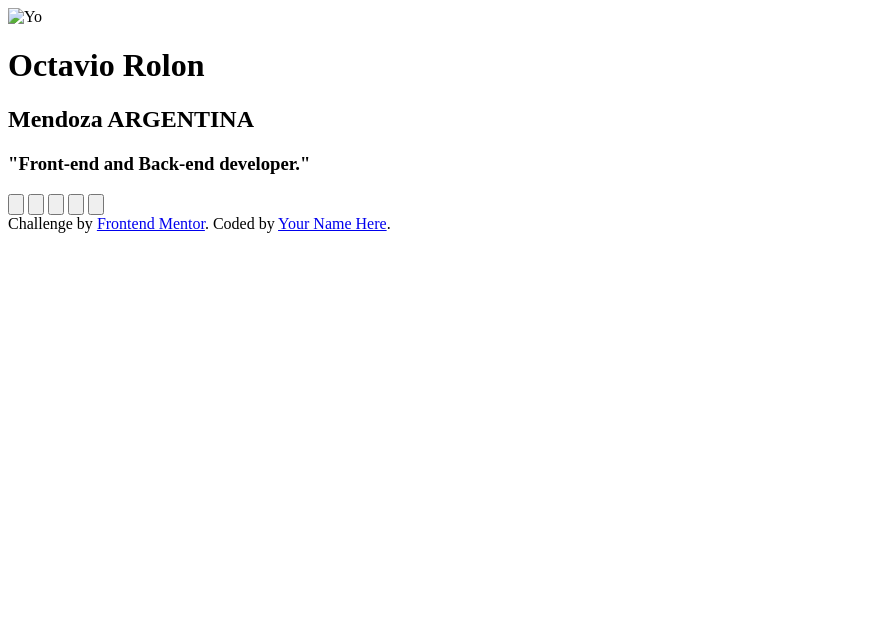
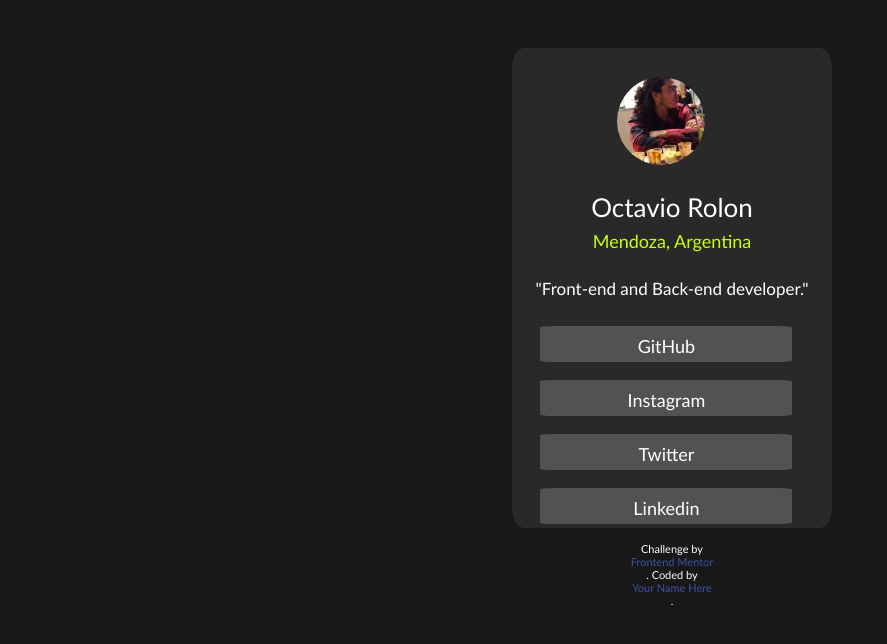
Before and after one commit to 0ct4vi0/Front-End-Mentor-Challenge-2, a website: page index.html in a window 1280 px wide. Shown: the whole page, without its empty margins (0-887 px from the left). Drawn offline with Linux system fonts and the light colour scheme.

Commit message:
gran avance del proyecto, solo falta el desktop

```diff
--- a/index.html
+++ b/index.html
@@ -8,48 +8,34 @@
 
   <title>Frontend Mentor | Social links profile</title>
 
-  <!-- <style>
-    .attribution { font-size: 11px; text-align: center; }
-    .attribution a { color: hsl(228, 45%, 44%); }
-  </style> -->
 </head>
 <body class="trasfondo">
 
   <div id="cuerpo">
-    <header>
-        <img src="" alt="Yo">
+    <header class="inicio">
+        <img src="assets/images/yo.jpeg" alt="Yo">
 
           <h1>Octavio Rolon</h1>
 
-          <h2>Mendoza ARGENTINA</h2>
+          <h2>Mendoza, Argentina</h2>
 
           <h3>"Front-end and Back-end developer."</h3>
         </header>
 
     <main class="redes">
-      <input type="button" placeholder="GitHub">
-      <input type="button" placeholder="Front-end">
-      <input type="button" placeholder="LinkedIn">
-      <input type="button" placeholder="Twitter">
-      <input type="button" placeholder="Instagram">
+      <a href="https://github.com/0ct4vi0"  target="_blank">GitHub</a>
+      <a href="https://www.instagram.com/octa_rh/" target="_blank">Instagram</a>
+      <a href="https://twitter.com/ElPeluc74240222" target="_blank">Twitter</a>
+      <a href="https://www.linkedin.com/in/octavio-rolon-619a62243/" target="_blank">Linkedin</a>
     </main>
+
+    <div class="attribution">
+      Challenge by <a href="https://www.frontendmentor.io?ref=challenge" target="_blank">Frontend Mentor</a>.
+      Coded by <a href="#">Your Name Here</a>.
+    </div>
 
   </div>
 
 
-  <!-- Octavio Rolon
-  Mendoza ARGENTINA
-  "Front-end and Back-end developer."
-
-  GitHub
-  Frontend Mentor
-  LinkedIn
-  Twitter
-  Instagram
-   -->
-  <div class="attribution">
-    Challenge by <a href="https://www.frontendmentor.io?ref=challenge" target="_blank">Frontend Mentor</a>.
-    Coded by <a href="#">Your Name Here</a>.
-  </div>
 </body>
 </html>
--- /dev/null
+++ b/sass/mixin.scss
@@ -0,0 +1,5 @@
+@mixin movil(){
+    @media screen and (min-width:480px) {
+        @content;
+    }
+}
--- /dev/null
+++ b/sass/movile.scss
@@ -0,0 +1,78 @@
+@import "mixin.scss";
+
+.trasfondo{
+
+    background-color:rgb(24, 24, 24);
+
+    #cuerpo{
+        // font-weight: 300;
+        font-family: 'Gill Sans', 'Gill Sans MT', Calibri, 'Trebuchet MS', sans-serif;
+        background-color: rgba(46, 46, 46, 0.76);
+        color: white;
+        margin: 5em 2em;
+        padding: 0.09em;
+        border-radius: 4%;
+        text-align: center;
+
+        .inicio{
+
+            img{
+                margin:1.7em 0em 1em 6.5em ;
+                width: 6em;
+                height: 6em;
+                border-radius: 50%;
+            }
+
+            h1{
+                font-weight: 500;
+                font-size: 26px;
+                margin: 1em 0 0.3em ;
+            }
+
+            h2{
+                margin: 0em 0em 1.4em ;
+                font-weight: 500;
+                font-size: 18px;
+                color: rgb(201, 255, 7);
+            }
+            h3{
+                font-size: 17px;
+                margin-bottom: 1.6em; ;
+            }
+            @include movil{
+                img{
+                    width: 5.5em;
+                    height:5.5em;
+                }
+            }
+        }
+
+        .redes{
+
+
+            a{
+                font-size:  18px;
+                padding: 0.5em;
+                border-radius: 5%;
+                width: 14em;
+                height: 2em;
+                background-color: rgb(83, 81, 81);
+                margin: 1em 0 1em 1.5em;
+            }
+        }
+
+        .attribution { font-size: 11px; text-align: center;
+
+            a { color: hsl(228, 45%, 44%); }
+        }
+
+        @include movil{
+                width: 20em;
+                height: 30em;
+                margin: 3em  0 3em 32em;
+
+        }
+
+    }
+
+}
--- a/sass/style.scss
+++ b/sass/style.scss
@@ -0,0 +1,3 @@
+@import "reset.scss";
+@import "movile.scss";
+@import "mixin.scss";
```
Also changed, not shown: assets/images/yo.jpeg (added), css/style.css, 1 other file.
